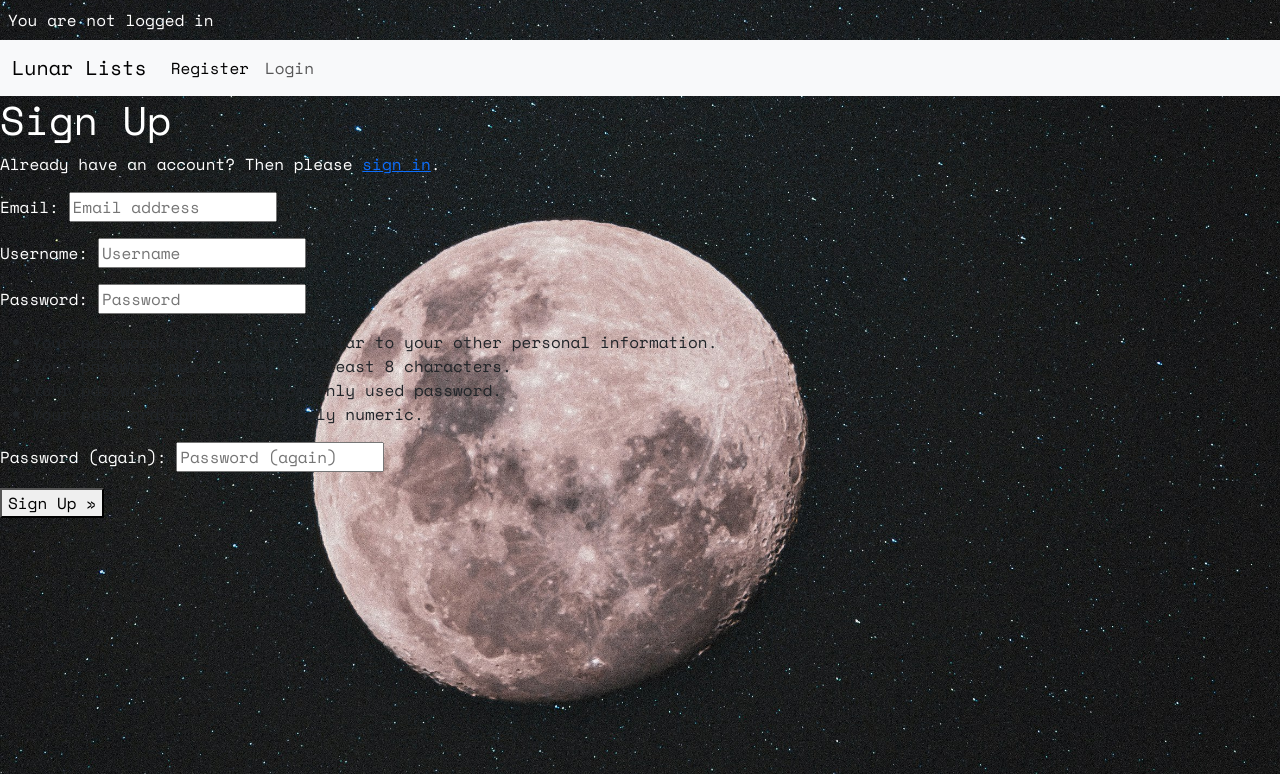
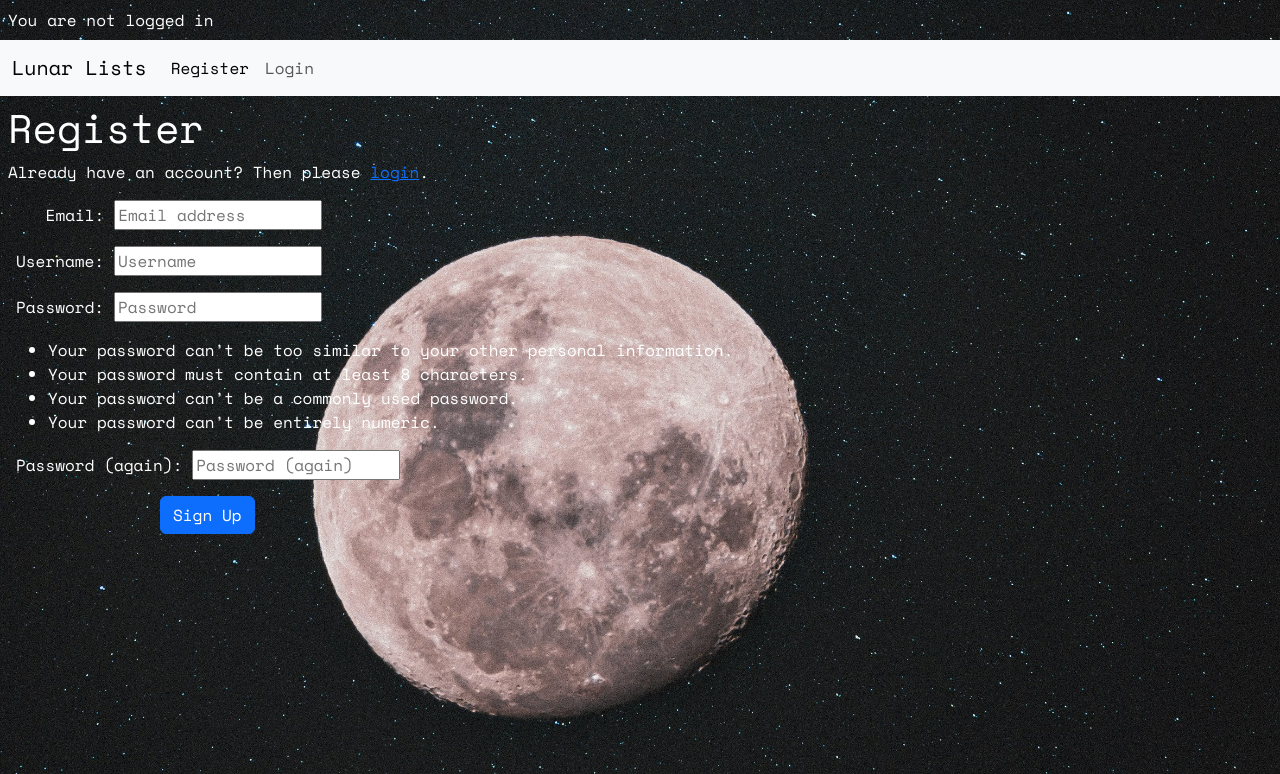
Before and after one commit to MarkChips/lunar-lists, a Django app: page /accounts/signup/ in a window 1280 px wide. Shown: the top 774 px of the page. Run offline with Django 4.2, Linux system fonts and the light colour scheme; some libraries are stand-ins or nearby versions.

Commit message:
style: :art: add margins for signup, align email field, add btn class, make li white, create id to margin-left

```diff
--- a/static/css/style.css
+++ b/static/css/style.css
@@ -10,6 +10,7 @@ h1,
 h2,
 h3,
 p,
+li,
 summary {
     color: white;
 }
@@ -33,7 +34,7 @@ label[for=id_due_by] {
 }
 
 /* create_task */
-.add-task {
+#add-task {
     height: 30px;
     min-width: 87px;
     @media (max-width: 504px) {
@@ -78,3 +79,12 @@ label[for=id_due_by] {
 .primaryAction {
     margin-left: 9rem;
 }
+
+/* signup */
+label[for=id_email] {
+    margin-left: 1.85rem;
+}
+
+#sign-up {
+    margin-left: 9rem;
+}
--- a/templates/account/signup.html
+++ b/templates/account/signup.html
@@ -5,17 +5,18 @@
 {% block head_title %}{% trans "Signup" %}{% endblock head_title %}
 
 {% block content %}
-<h1>{% trans "Sign Up" %}</h1>
+<h1 class="m-2">{% trans "Register" %}</h1>
 
-<p>{% blocktrans %}Already have an account? Then please <a href="{{ login_url }}">sign in</a>.{% endblocktrans %}</p>
+<p class="m-2">{% blocktrans %}Already have an account? Then please <a
+    href="{{ login_url }}">login</a>.{% endblocktrans %}</p>
 
-<form class="signup" id="signup_form" method="post" action="{% url 'account_signup' %}">
+<form class="signup m-3" id="signup_form" method="post" action="{% url 'account_signup' %}">
   {% csrf_token %}
   {{ form.as_p }}
   {% if redirect_field_value %}
   <input type="hidden" name="{{ redirect_field_name }}" value="{{ redirect_field_value }}" />
   {% endif %}
-  <button type="submit">{% trans "Sign Up" %} &raquo;</button>
+  <button type="submit" class="btn btn-primary" id="sign-up">{% trans "Sign Up" %}</button>
 </form>
 
 {% endblock content %}
--- a/todo/templates/todo/create_task.html
+++ b/todo/templates/todo/create_task.html
@@ -9,7 +9,7 @@
         <form method="post" class="d-flex">
             {% csrf_token %}
             {{ task_form.as_p }}
-            <button class="btn btn-sm btn-primary ms-2 add-task" type="submit">Add task</button>
+            <button class="btn btn-sm btn-primary ms-2" id="add-task" type="submit">Add task</button>
         </form>
     </div>
     {% if tasks %}
```
